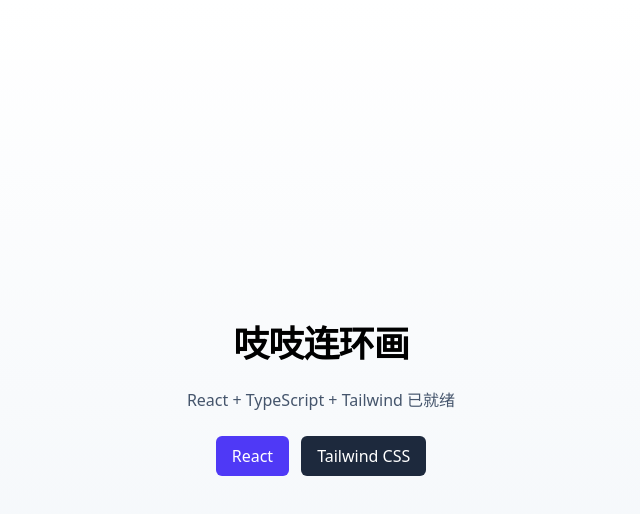
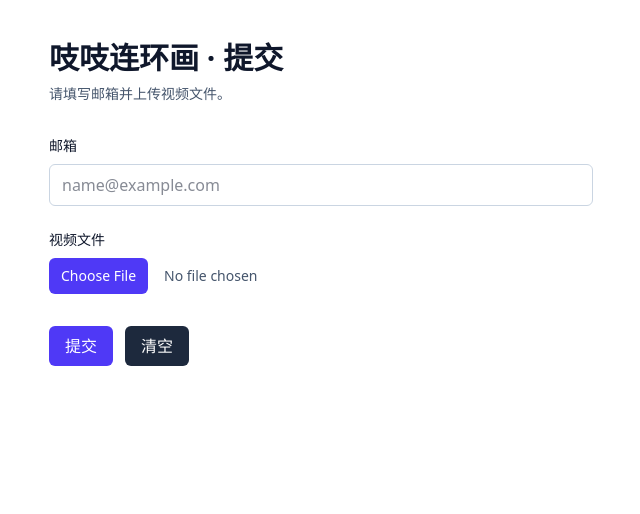
Before and after one commit to chiimagnus/ZZComicStripe_Web, a React (Vite) app: page / in a window 1280 px wide. Shown: the top 514 px of the page, without its empty margins (319-959 px from the left). Built offline with nearby package versions, Linux system fonts and the light colour scheme.

Commit message:
feat(App): 添加视频上传功能

```diff
--- a/src/App.tsx
+++ b/src/App.tsx
@@ -1,27 +1,183 @@
+import { useEffect, useState } from 'react'
+
+function formatBytes(bytes: number): string {
+  const units = ['B', 'KB', 'MB', 'GB']
+  let size = bytes
+  let unitIndex = 0
+  while (size >= 1024 && unitIndex < units.length - 1) {
+    size /= 1024
+    unitIndex++
+  }
+  return `${size.toFixed(1)} ${units[unitIndex]}`
+}
+
 function App() {
+  const [email, setEmail] = useState('')
+  const [videoFile, setVideoFile] = useState<File | null>(null)
+  const [previewUrl, setPreviewUrl] = useState<string | null>(null)
+  const [errors, setErrors] = useState<string[]>([])
+  const [message, setMessage] = useState<string | null>(null)
+  const [submitting, setSubmitting] = useState(false)
+
+  useEffect(() => {
+    return () => {
+      if (previewUrl) URL.revokeObjectURL(previewUrl)
+    }
+  }, [previewUrl])
+
+  function validate(): string[] {
+    const newErrors: string[] = []
+    if (!email) newErrors.push('请输入邮箱')
+    // 基本邮箱格式校验（同时依赖浏览器自身对 type="email" 的校验）
+    if (email && !/^[^\s@]+@[^\s@]+\.[^\s@]+$/.test(email)) newErrors.push('邮箱格式不正确')
+
+    if (!videoFile) newErrors.push('请选择要上传的视频')
+    if (videoFile && !videoFile.type.startsWith('video/')) newErrors.push('仅支持视频文件')
+    // 体积限制（可按需调整）
+    const maxBytes = 200 * 1024 * 1024 // 200MB
+    if (videoFile && videoFile.size > maxBytes) newErrors.push(`视频大小不能超过 200MB（当前 ${formatBytes(videoFile.size)}）`)
+
+    return newErrors
+  }
+
+  function handleFileChange(e: React.ChangeEvent<HTMLInputElement>) {
+    const file = e.target.files?.[0] || null
+    setErrors([])
+    setMessage(null)
+
+    if (!file) {
+      setVideoFile(null)
+      setPreviewUrl(null)
+      return
+    }
+    if (!file.type.startsWith('video/')) {
+      setErrors(['仅支持视频文件'])
+      setVideoFile(null)
+      setPreviewUrl(null)
+      return
+    }
+
+    const url = URL.createObjectURL(file)
+    setVideoFile(file)
+    setPreviewUrl(url)
+  }
+
+  async function handleSubmit(e: React.FormEvent) {
+    e.preventDefault()
+    setErrors([])
+    setMessage(null)
+
+    const result = validate()
+    if (result.length) {
+      setErrors(result)
+      return
+    }
+
+    try {
+      setSubmitting(true)
+      // 这里预留上传逻辑：可将 FormData 提交到后端 API
+      // const form = new FormData()
+      // form.append('email', email)
+      // if (videoFile) form.append('video', videoFile)
+      // await fetch('/api/upload', { method: 'POST', body: form })
+
+      // Demo：模拟上传
+      await new Promise((r) => setTimeout(r, 600))
+      setMessage('上传成功！感谢提交。')
+    } catch (err) {
+      setErrors(['上传失败，请稍后重试'])
+    } finally {
+      setSubmitting(false)
+    }
+  }
+
+  function handleReset() {
+    setEmail('')
+    setVideoFile(null)
+    if (previewUrl) URL.revokeObjectURL(previewUrl)
+    setPreviewUrl(null)
+    setErrors([])
+    setMessage(null)
+  }
+
   return (
-    <div className="min-h-screen flex items-center justify-center bg-gradient-to-b from-white to-slate-100 dark:from-slate-900 dark:to-slate-950">
-      <div className="text-center space-y-6 p-6">
-        <h1 className="text-4xl font-bold tracking-tight">吱吱连环画</h1>
-        <p className="text-slate-600 dark:text-slate-300">React + TypeScript + Tailwind 已就绪</p>
-        <div className="flex items-center justify-center gap-3">
-          <a
-            className="px-4 py-2 rounded-md bg-indigo-600 text-white hover:bg-indigo-500 active:bg-indigo-700 transition-colors"
-            href="https://react.dev"
-            target="_blank"
-            rel="noreferrer"
-          >
-            React
-          </a>
-          <a
-            className="px-4 py-2 rounded-md bg-slate-800 text-white hover:bg-slate-700 active:bg-slate-900 transition-colors"
-            href="https://tailwindcss.com"
-            target="_blank"
-            rel="noreferrer"
-          >
-            Tailwind CSS
-          </a>
-        </div>
+    <div className="min-h-screen bg-white dark:bg-slate-950 text-slate-900 dark:text-slate-100">
+      <div className="max-w-xl mx-auto px-4 py-10">
+        <header className="mb-8">
+          <h1 className="text-3xl font-semibold">吱吱连环画 · 提交</h1>
+          <p className="text-sm text-slate-600 dark:text-slate-400 mt-2">请填写邮箱并上传视频文件。</p>
+        </header>
+
+        {errors.length > 0 && (
+          <div className="mb-6 rounded-md border border-red-300 bg-red-50 dark:bg-red-950/30 px-4 py-3 text-red-700 dark:text-red-200">
+            <ul className="list-disc list-inside space-y-1">
+              {errors.map((err, idx) => (
+                <li key={idx}>{err}</li>
+              ))}
+            </ul>
+          </div>
+        )}
+
+        {message && (
+          <div className="mb-6 rounded-md border border-emerald-300 bg-emerald-50 dark:bg-emerald-900/30 px-4 py-3 text-emerald-700 dark:text-emerald-200">
+            {message}
+          </div>
+        )}
+
+        <form onSubmit={handleSubmit} className="space-y-6">
+          <div className="space-y-2">
+            <label htmlFor="email" className="block text-sm font-medium">邮箱</label>
+            <input
+              id="email"
+              type="email"
+              inputMode="email"
+              autoComplete="email"
+              required
+              value={email}
+              onChange={(e) => setEmail(e.target.value)}
+              placeholder="name@example.com"
+              className="w-full rounded-md border border-slate-300 dark:border-slate-700 bg-white/80 dark:bg-slate-900 px-3 py-2 outline-none ring-0 focus:border-indigo-500"
+            />
+          </div>
+
+          <div className="space-y-2">
+            <label htmlFor="video" className="block text-sm font-medium">视频文件</label>
+            <input
+              id="video"
+              type="file"
+              accept="video/*"
+              onChange={handleFileChange}
+              className="block w-full text-sm text-slate-600 file:mr-4 file:rounded-md file:border-0 file:bg-indigo-600 file:px-3 file:py-2 file:text-white hover:file:bg-indigo-500"
+            />
+            {videoFile && (
+              <p className="text-xs text-slate-500 mt-1">已选择：{videoFile.name}（{formatBytes(videoFile.size)}）</p>
+            )}
+          </div>
+
+          {previewUrl && (
+            <div className="space-y-2">
+              <label className="block text-sm font-medium">预览</label>
+              <video src={previewUrl} controls className="w-full rounded-md border border-slate-200 dark:border-slate-800" />
+            </div>
+          )}
+
+          <div className="flex items-center gap-3 pt-2">
+            <button
+              type="submit"
+              disabled={submitting}
+              className="inline-flex items-center justify-center rounded-md bg-indigo-600 px-4 py-2 text-white hover:bg-indigo-500 active:bg-indigo-700 disabled:opacity-60"
+            >
+              {submitting ? '上传中…' : '提交'}
+            </button>
+            <button
+              type="button"
+              onClick={handleReset}
+              className="inline-flex items-center justify-center rounded-md bg-slate-800 px-4 py-2 text-white hover:bg-slate-700 active:bg-slate-900"
+            >
+              清空
+            </button>
+          </div>
+        </form>
       </div>
     </div>
   )
```
